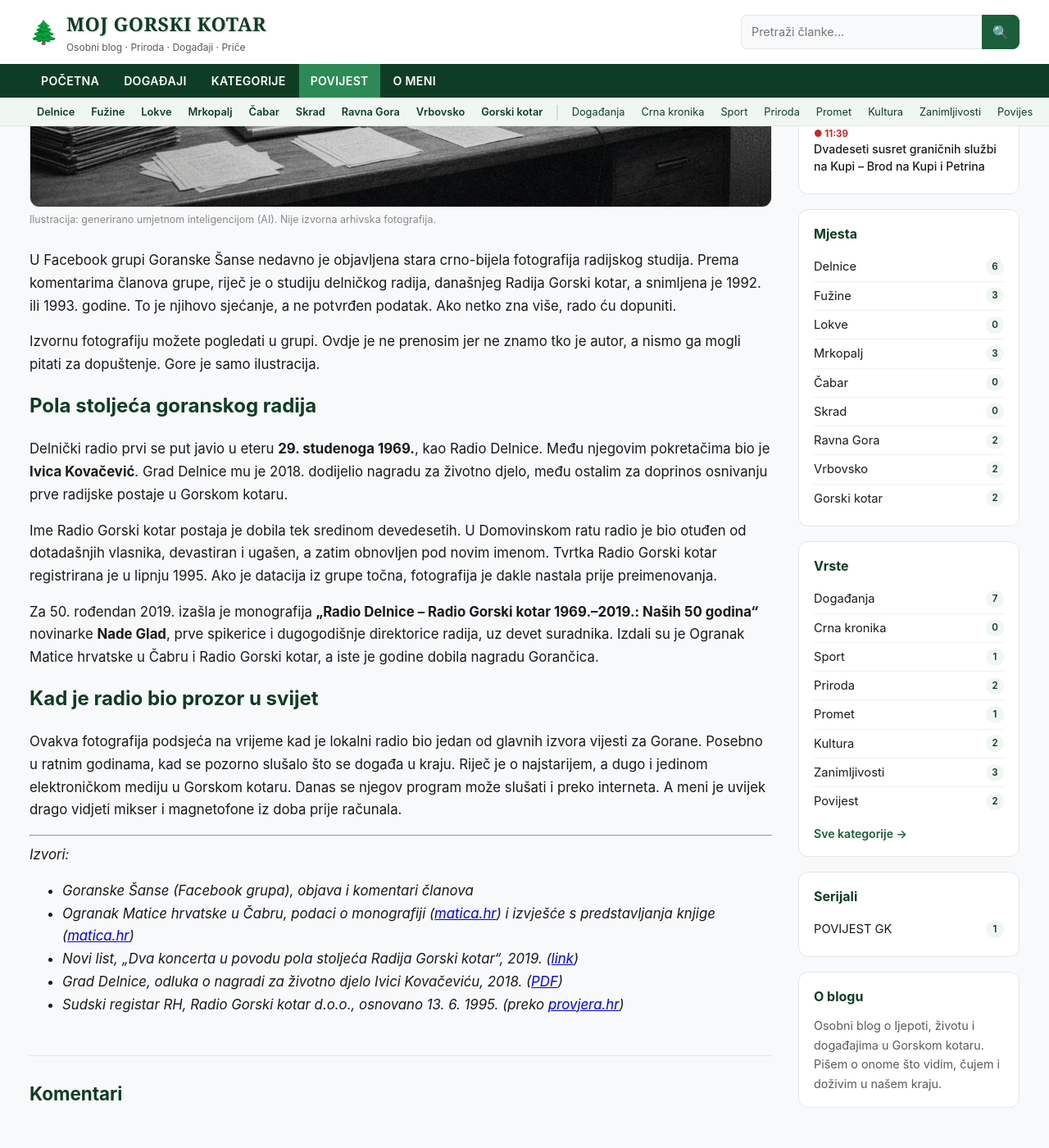
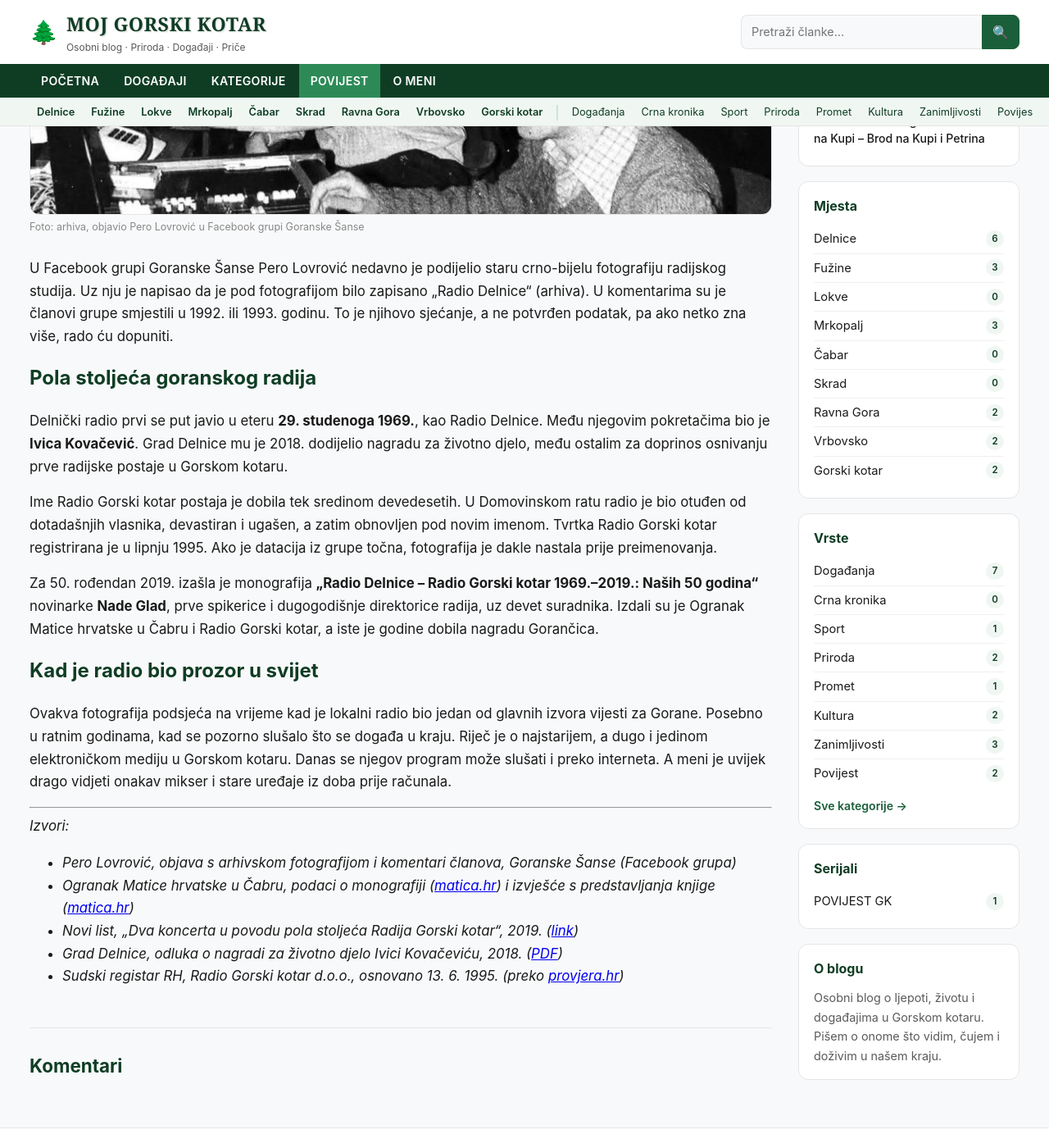
Before and after one commit to MojGK/gorski-kotar.info, a Jekyll site: the page built from _posts/2026-10-23-arhivska-fotografija-studio-radija-delnice.md, in a window 1280 px wide and 1400 px high, scrolled down 699 px. Shown: the whole window at 82% size. Built offline with Jekyll 4.4.1, drawn with Linux system fonts in a browser that asks for light colours; comment, search, counter and statistics services are not loaded.

Commit message:
Radio post: izvorna arhivska fotografija umjesto AI ilustracije

```diff
--- a/_posts/2026-10-23-arhivska-fotografija-studio-radija-delnice.md
+++ b/_posts/2026-10-23-arhivska-fotografija-studio-radija-delnice.md
@@ -6,14 +6,12 @@ location: Delnice
 type: Povijest
 categories: [Delnice, Povijest]
 excerpt: "U grupi Goranske Šanse osvanula je stara crno-bijela fotografija radijskog studija. Članovi ga prepoznaju kao studio delničkog radija s početka devedesetih, današnjeg Radija Gorski kotar."
-image: /assets/images/radio-studio-90-ih-ai.jpg
-image_alt: "Ilustracija: crno-bijeli prizor malog radijskog studija s početka devedesetih, s mikrofonom, mikserom i magnetofonima"
-image_credit: "Ilustracija: generirano umjetnom inteligencijom (AI). Nije izvorna arhivska fotografija."
+image: /assets/images/radio-delnice-studio-arhiva.jpg
+image_alt: "Crno-bijela arhivska fotografija – žena i muškarac za mikserskom konzolom u studiju Radija Delnice"
+image_credit: "Foto: arhiva, objavio Pero Lovrović u Facebook grupi Goranske Šanse"
 ---
 
-U Facebook grupi Goranske Šanse nedavno je objavljena stara crno-bijela fotografija radijskog studija. Prema komentarima članova grupe, riječ je o studiju delničkog radija, današnjeg Radija Gorski kotar, a snimljena je 1992. ili 1993. godine. To je njihovo sjećanje, a ne potvrđen podatak. Ako netko zna više, rado ću dopuniti.
-
-Izvornu fotografiju možete pogledati u grupi. Ovdje je ne prenosim jer ne znamo tko je autor, a nismo ga mogli pitati za dopuštenje. Gore je samo ilustracija.
+U Facebook grupi Goranske Šanse Pero Lovrović nedavno je podijelio staru crno-bijelu fotografiju radijskog studija. Uz nju je napisao da je pod fotografijom bilo zapisano „Radio Delnice“ (arhiva). U komentarima su je članovi grupe smjestili u 1992. ili 1993. godinu. To je njihovo sjećanje, a ne potvrđen podatak, pa ako netko zna više, rado ću dopuniti.
 
 ## Pola stoljeća goranskog radija
 
@@ -25,13 +23,13 @@ Za 50. rođendan 2019. izašla je monografija **„Radio Delnice – Radio Gorsk
 
 ## Kad je radio bio prozor u svijet
 
-Ovakva fotografija podsjeća na vrijeme kad je lokalni radio bio jedan od glavnih izvora vijesti za Gorane. Posebno u ratnim godinama, kad se pozorno slušalo što se događa u kraju. Riječ je o najstarijem, a dugo i jedinom elektroničkom mediju u Gorskom kotaru. Danas se njegov program može slušati i preko interneta. A meni je uvijek drago vidjeti mikser i magnetofone iz doba prije računala.
+Ovakva fotografija podsjeća na vrijeme kad je lokalni radio bio jedan od glavnih izvora vijesti za Gorane. Posebno u ratnim godinama, kad se pozorno slušalo što se događa u kraju. Riječ je o najstarijem, a dugo i jedinom elektroničkom mediju u Gorskom kotaru. Danas se njegov program može slušati i preko interneta. A meni je uvijek drago vidjeti onakav mikser i stare uređaje iz doba prije računala.
 
 ---
 
 *Izvori:*
 
-- *Goranske Šanse (Facebook grupa), objava i komentari članova*
+- *Pero Lovrović, objava s arhivskom fotografijom i komentari članova, Goranske Šanse (Facebook grupa)*
 - *Ogranak Matice hrvatske u Čabru, podaci o monografiji ([matica.hr](https://www.matica.hr/ogranci/ogranak-matice-hrvatske-u-cabru/knjiga/radio-delnice-radio-gorski-kotar-355/)) i izvješće s predstavljanja knjige ([matica.hr](https://www.matica.hr/ogranci/%C4%8CABAR/izvjesce/1629/))*
 - *Novi list, „Dva koncerta u povodu pola stoljeća Radija Gorski kotar“, 2019. ([link](https://www.novilist.hr/regija/dva-koncerta-u-povodu-pola-stoljeca-radija-gorski-kotar/))*
 - *Grad Delnice, odluka o nagradi za životno djelo Ivici Kovačeviću, 2018. ([PDF](http://www.delnice.hr/DOKUMENTI_ODLUKE/sluzbene_novine/2018_sn04_web/4.-10.%20Javna%20priznanja%20NAGRADE%202018.pdf))*
```
Also changed, not shown: assets/images/radio-delnice-studio-arhiva.jpg (added), assets/images/radio-studio-90-ih-ai.jpg (deleted).
